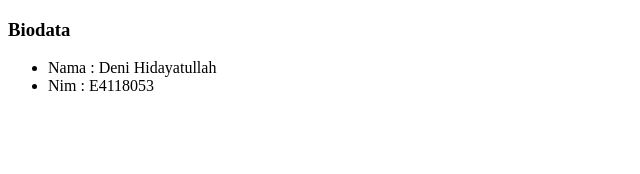
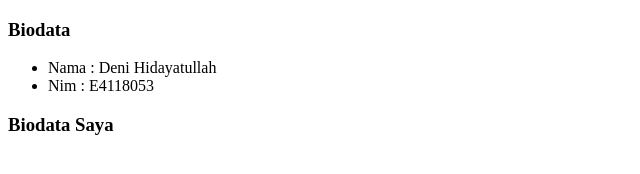
Before and after one commit to DeniHidayatullah/tugas-minggu-14, a plain HTML site: page develop1.html in a window 1280 px wide. Shown: the whole page, without its empty margins (0-640 px from the left). Drawn offline with Linux system fonts and the light colour scheme.

Commit message:
merubah isi di develop

```diff
--- a/develop1.html
+++ b/develop1.html
@@ -13,6 +13,7 @@
 		<li>Nama : Deni Hidayatullah</li>
 		<li>Nim : E4118053</li>
 	</ul>
+	<h3>Biodata Saya</h3>
 </body>
 
 </html>
```
